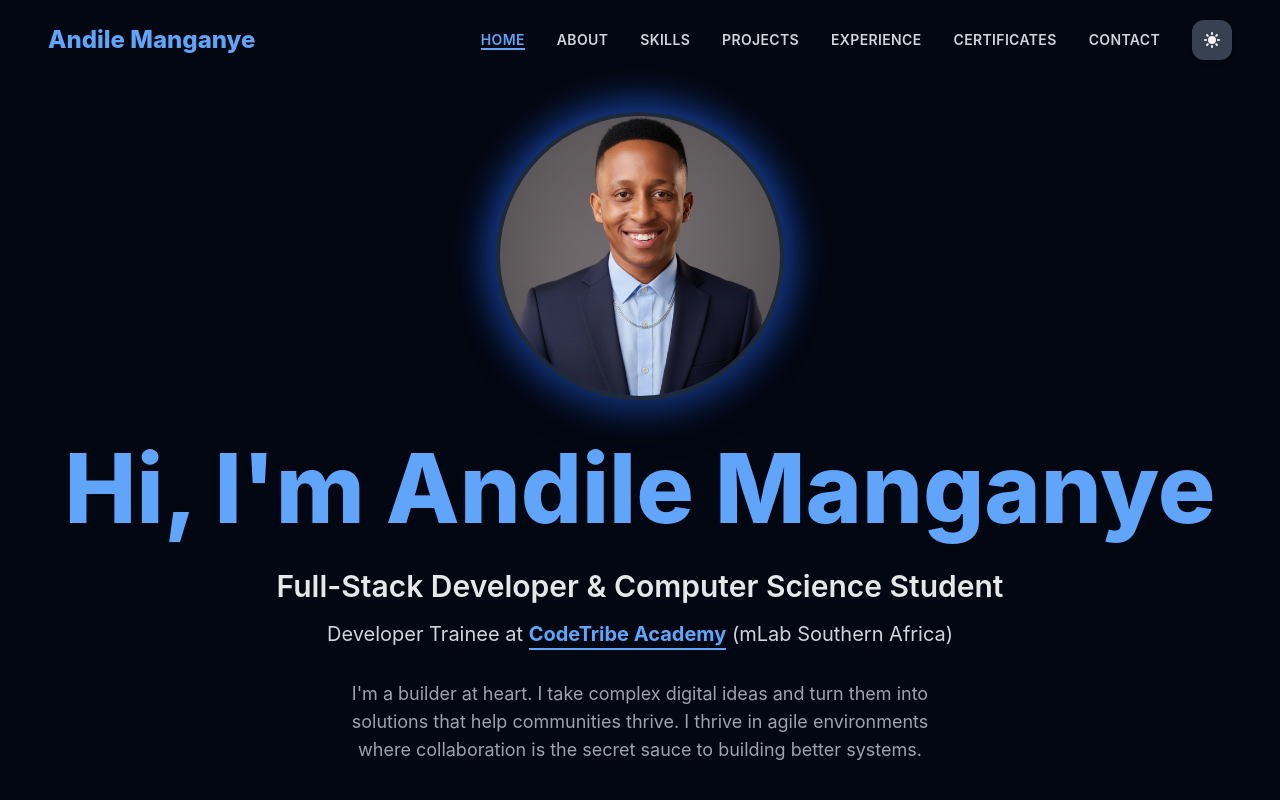
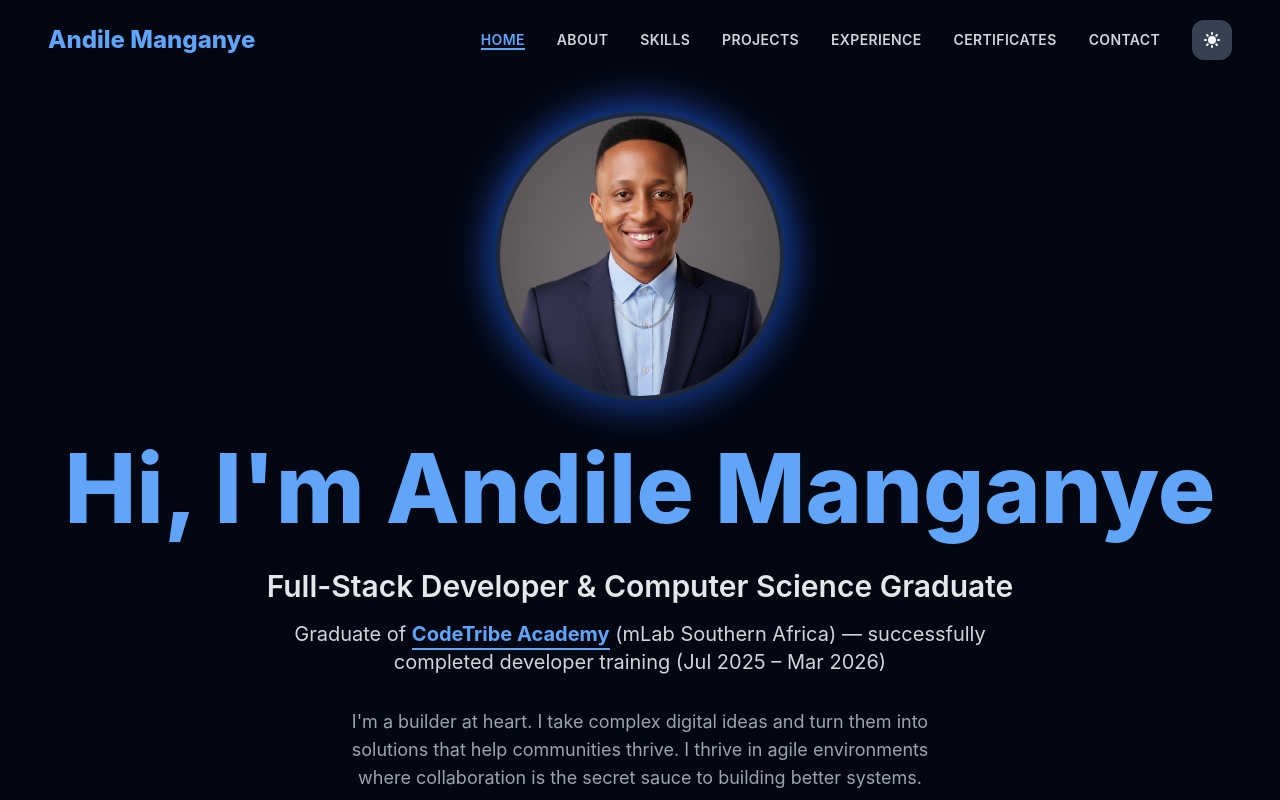
Before and after one commit to Andile45/Andile-Manganye-Porfolio, a React (Vite) app: page / in a window 1280 px wide. Shown: the top 800 px of the page. Built offline with nearby package versions, Linux system fonts and the light colour scheme.

Commit message:
Update Hero, About, and Experience for CodeTribe graduation
Mark training as completed (Jul 2025 – Mar 2026), use graduate wording, and past-tense experience bullets.

```diff
--- a/src/components/About.tsx
+++ b/src/components/About.tsx
@@ -89,7 +89,7 @@ const About = () => {
               className="text-sm sm:text-base md:text-lg lg:text-xl font-semibold leading-relaxed"
               variants={itemVariants}
             >
-              Working as a Developer Trainee at CodeTribe Academy (mLab Southern Africa), contributing to digital product development and participating in Scrum ceremonies.
+              Successfully completed developer training at CodeTribe Academy (mLab Southern Africa) from July 2025 to March 2026, building digital products and participating in Agile/Scrum ceremonies.
             </motion.li>
           </ul>
 
--- a/src/components/Experience.tsx
+++ b/src/components/Experience.tsx
@@ -4,19 +4,20 @@ import { FaBriefcase } from 'react-icons/fa';
 const Experience = () => {
   const experiences = [
     {
-      title: 'Developer Trainee',
+      title: 'Developer Trainee (Graduate)',
       company: 'CodeTribe Academy (mLab Southern Africa)',
-      period: '2025 – Present',
+      period: 'July 2025 – March 2026',
       description: [
-        'Build digital solutions for real-world environments',
-        'Participate in Agile/Scrum ceremonies',
-        'Work in cross-functional teams',
-        'Develop using JavaScript, TypeScript, React, Vanilla JavaScript, Tailwind CSS, PostgreSQL, and cloud tools',
-        'Collaborate in UI/UX with Figma',
+        'Successfully completed the full-stack developer training program',
+        'Built digital solutions for real-world environments',
+        'Participated in Agile/Scrum ceremonies',
+        'Worked in cross-functional teams',
+        'Developed using JavaScript, TypeScript, React, Vanilla JavaScript, Tailwind CSS, PostgreSQL, and cloud tools',
+        'Collaborated on UI/UX with Figma',
       ],
     },
     {
-      title: 'Computer Science Student',
+      title: 'Computer Science Graduate',
       company: 'Tshwane University of Technology',
       period: '2022 – 2025',
       description: [
--- a/src/components/Hero.tsx
+++ b/src/components/Hero.tsx
@@ -113,19 +113,19 @@ const Hero = () => {
             className="text-lg sm:text-xl md:text-2xl lg:text-3xl text-gray-800 dark:text-gray-200 mb-2 sm:mb-3 md:mb-4 font-semibold px-4 sm:px-6"
             variants={itemVariants}
           >
-            Full-Stack Developer & Computer Science Student
+            Full-Stack Developer & Computer Science Graduate
           </motion.p>
 
           <motion.p
             className="text-base sm:text-lg md:text-xl text-gray-700 dark:text-gray-300 mb-4 sm:mb-6 md:mb-8 max-w-3xl mx-auto px-4 sm:px-6 leading-relaxed"
             variants={itemVariants}
           >
-            Developer Trainee at{' '}
+            Graduate of{' '}
             <span className="font-bold text-blue-600 dark:text-blue-400 relative">
               CodeTribe Academy
               <span className="absolute -bottom-1 left-0 w-full h-0.5 bg-blue-600 dark:bg-blue-400"></span>
             </span>
-            {' '}(mLab Southern Africa)
+            {' '}(mLab Southern Africa) — successfully completed developer training (Jul 2025 – Mar 2026)
           </motion.p>
 
           <motion.p
```
